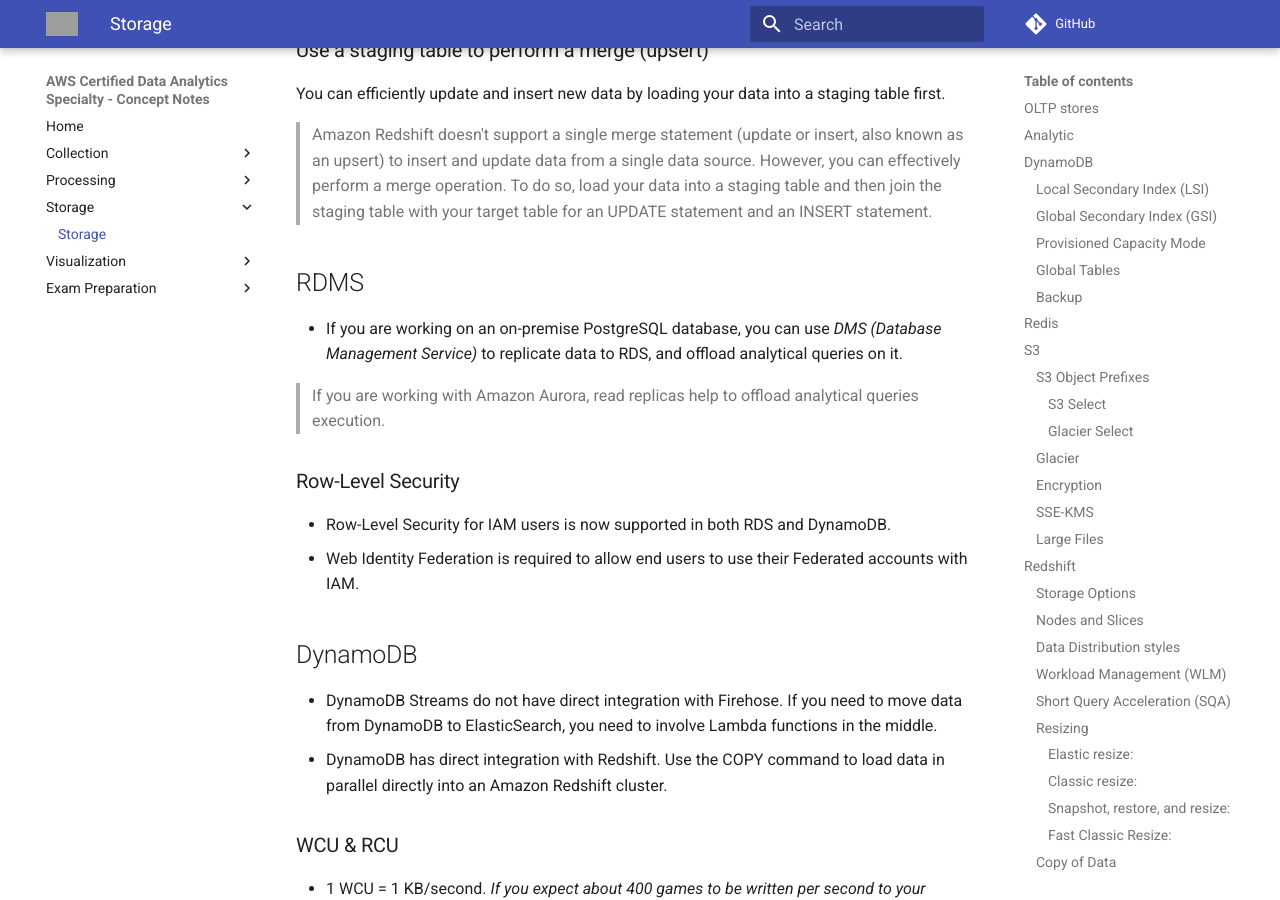
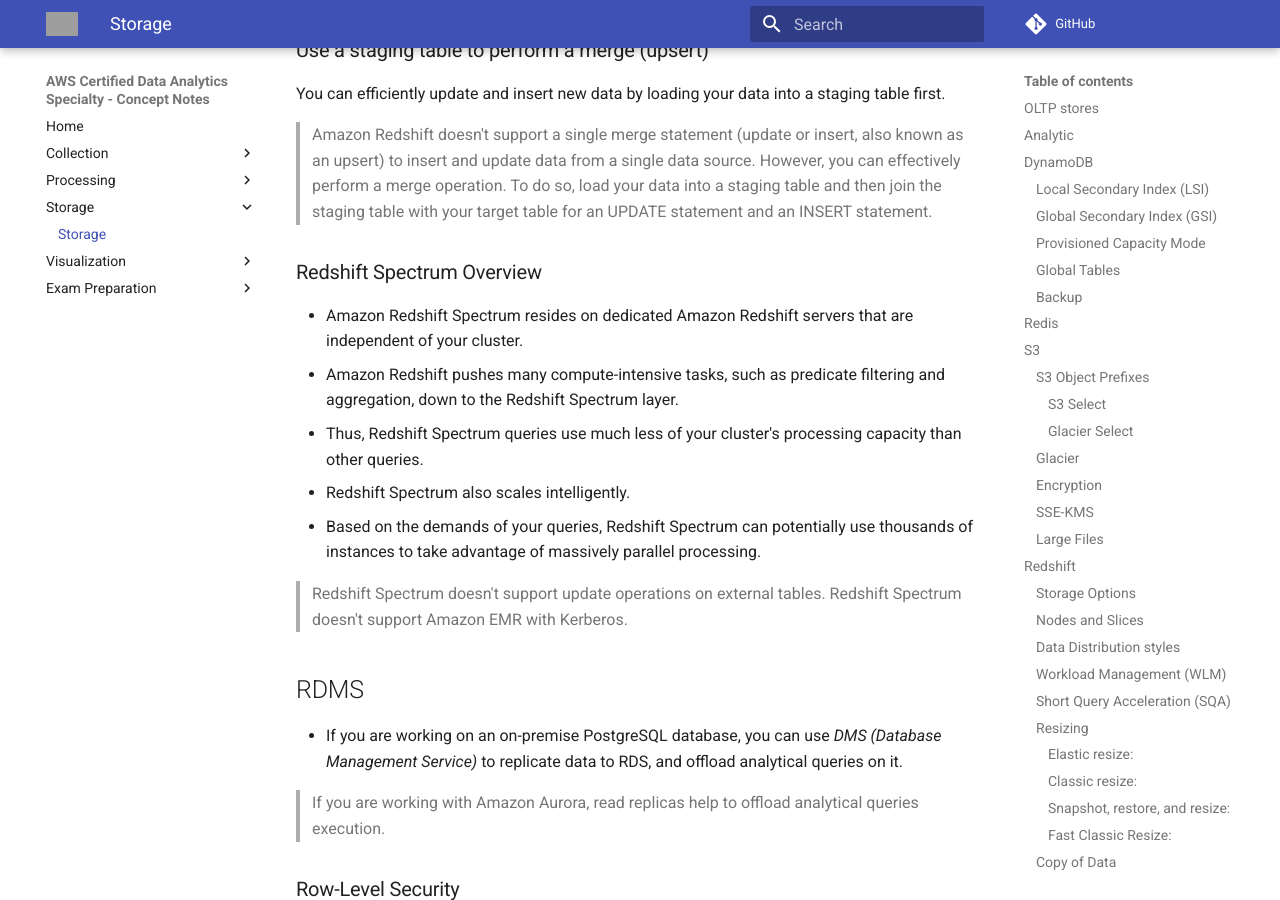
Before and after one commit to jeyabalajis/aws-certified-data-analytics-specialty-notes, an MkDocs documentation site: the page built from docs/storage/storage.md, in a window 1280 px wide and 900 px high, scrolled down 9375 px. Built offline with MkDocs 1.6.1 and Material for MkDocs 9.7.7, drawn with Linux system fonts in a browser that asks for light colours; comment, search, counter and statistics services are not loaded; grey boxes are pictures that could not be loaded.

Commit message:
updated documentation

```diff
--- a/docs/storage/storage.md
+++ b/docs/storage/storage.md
@@ -245,6 +245,18 @@
 > Amazon Redshift doesn't support a single merge statement (update or insert, also known as an upsert) to insert and update data from a single data source.
 However, you can effectively perform a merge operation. To do so, load your data into a staging table and then join the staging table with your target table for an UPDATE statement and an INSERT statement.
 
+### Redshift Spectrum Overview
+
+- Amazon Redshift Spectrum resides on dedicated Amazon Redshift servers that are independent of your cluster.
+- Amazon Redshift pushes many compute-intensive tasks, such as predicate filtering and aggregation, down to the Redshift Spectrum layer.
+- Thus, Redshift Spectrum queries use much less of your cluster's processing capacity than other queries.
+- Redshift Spectrum also scales intelligently.
+- Based on the demands of your queries, Redshift Spectrum can potentially use thousands of instances to take advantage of massively parallel processing.
+
+> Redshift Spectrum doesn't support update operations on external tables.
+> Redshift Spectrum doesn't support Amazon EMR with Kerberos.
+
+
 ## RDMS
 
 - If you are working on an on-premise PostgreSQL database, you can use _DMS (Database Management Service)_ to replicate data to RDS, and offload analytical queries on it.
```
